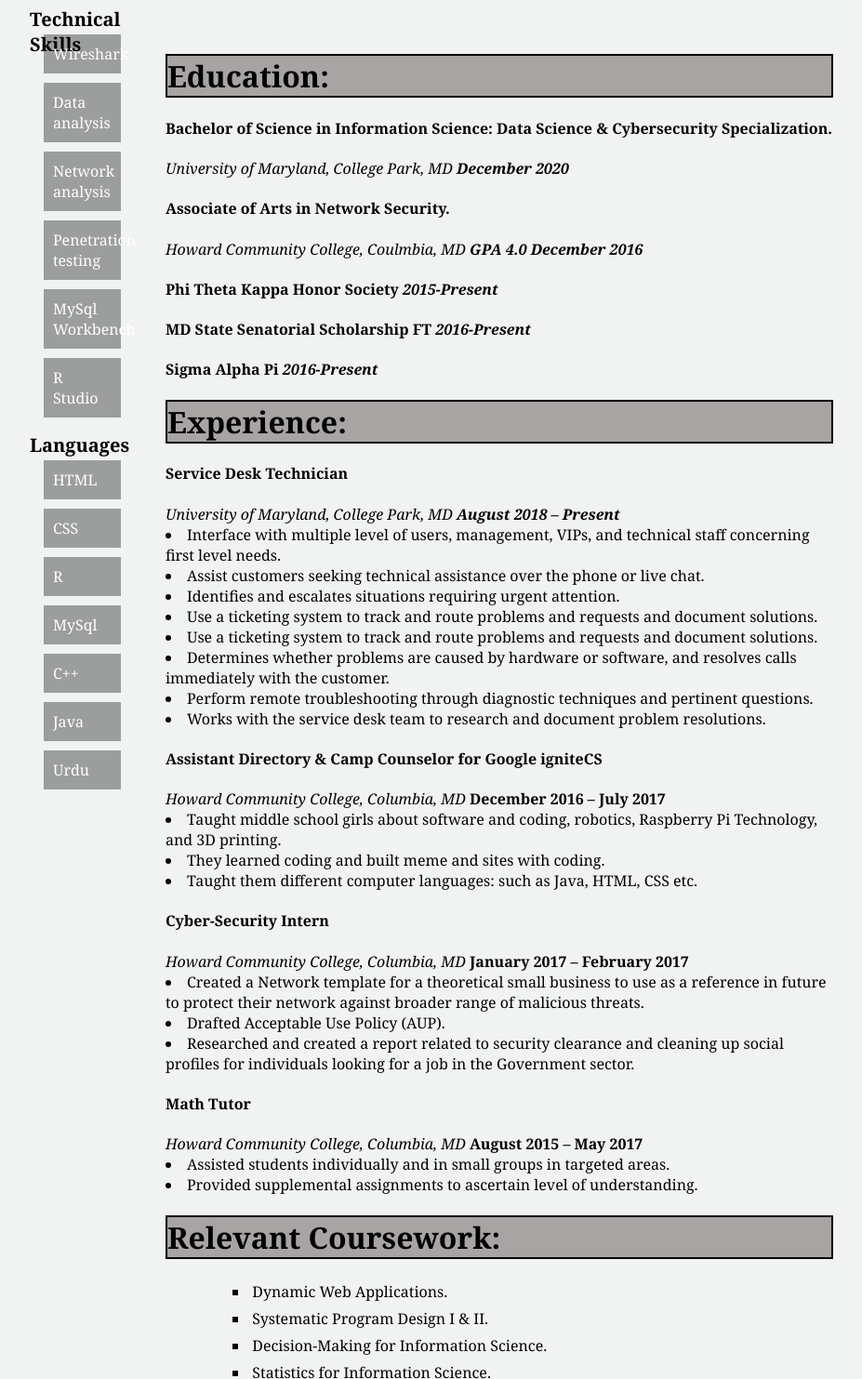
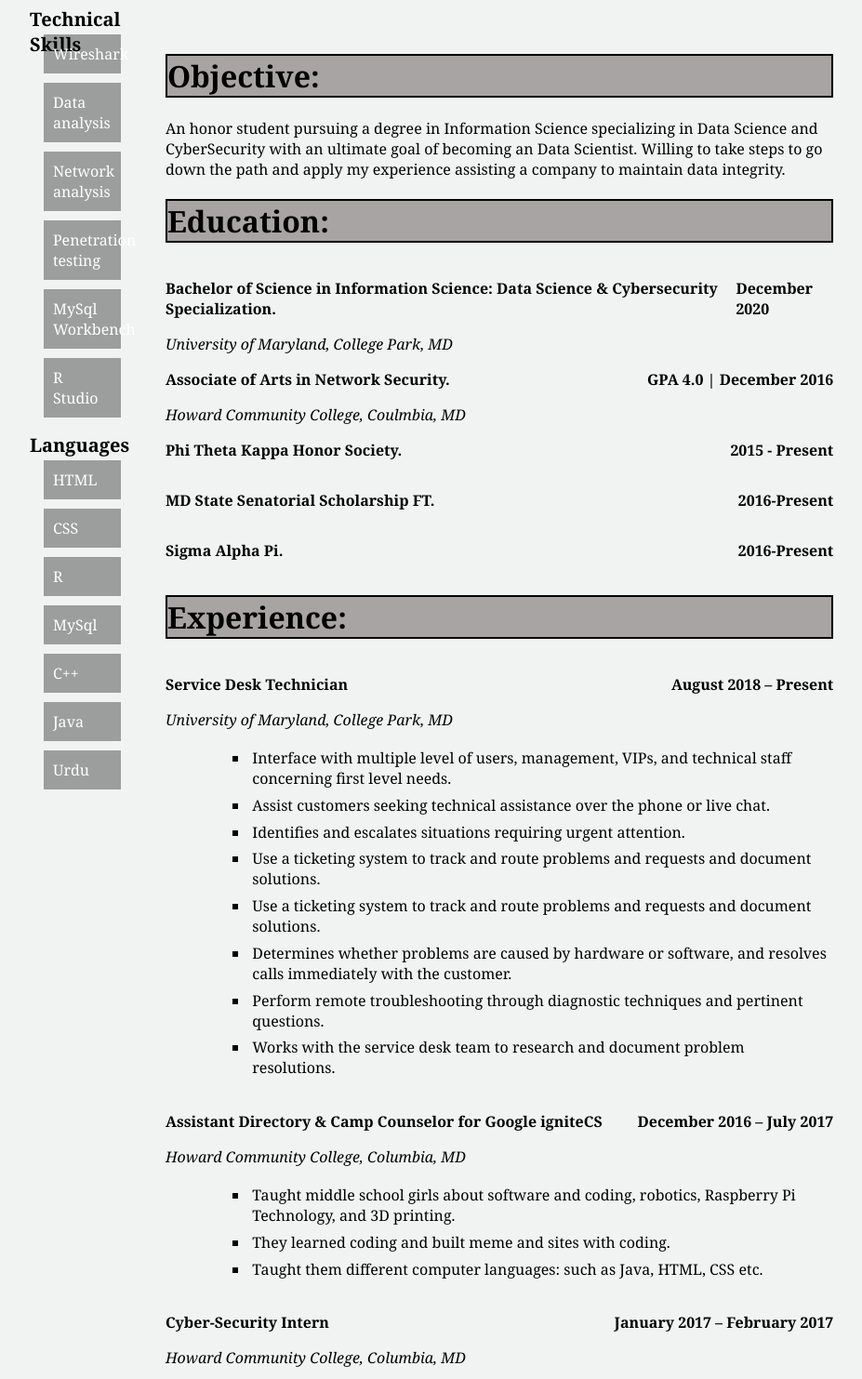
Before and after one commit to razaayesha336/INST377, a plain HTML site: page index.html in a window 1280 px wide. Shown: the part 209-1692 px from the top of the page at 93% size, without its empty margins (19-946 px from the left). Drawn offline with Linux system fonts and the light colour scheme.

Commit message:
Update index.html

```diff
--- a/index.html
+++ b/index.html
@@ -48,36 +48,49 @@
         </div>
       </div>
           <div class="main-headings-content">
+              <h1>Objective:</h1>
+              <div class="objective">
+                  <div class="obj-statement">
+                      <p>An honor student pursuing a degree in Information Science
+                          specializing in Data Science and CyberSecurity with an
+                           ultimate goal of becoming an Data Scientist. Willing to take
+                           steps to go down the path and apply my experience assisting a
+                            company to maintain data integrity.</p></div>
+              </div>
 
               <div class="education">
+            <header>
               <h1>Education:</h1>
-              <h4> Bachelor of Science in Information Science:
-               Data Science & Cybersecurity Specialization.</h4>
-               <i>University of Maryland, College Park, MD
-                  <span><strong>December 2020</strong></span></i>
+              <div class="degree"><p>Bachelor of Science in Information Science:
+                    Data Science & Cybersecurity Specialization.</p>
+                    <p>December 2020</p></div>
+               <div><i>University of Maryland, College Park, MD</i></div>
 
-              <h4>Associate of Arts in Network Security.</h4>
-              <i>Howard Community College, Coulmbia, MD
-              <span1><strong>GPA 4.0 December 2016</strong></span1></i>
+
+               <div class="degree"><p>Associate of Arts in Network Security.</p>
+                <p>GPA 4.0 | December 2016</p></div>
+              <div><i>Howard Community College, Coulmbia, MD</i></div>
+              </header>
             </div>
 
               <div class="rewards">
-                <h4>Phi Theta Kappa Honor Society
-                <i><span>2015-Present</span></i></h4>
-                <h4>MD State Senatorial Scholarship FT
-                    <i><span1>2016-Present</span1></i></h4>
-                <h4>Sigma Alpha Pi
-                    <i><span2>2016-Present</span2></i></h4>
+          <div class="reward"><p>Phi Theta Kappa Honor Society.</p>
+                <p>2015 - Present</p></div>
+
+                <div class="reward"><p>MD State Senatorial Scholarship FT.</p>
+                    <p>2016-Present</p></div>
+                    <div class="reward"><p>Sigma Alpha Pi.</p>
+                    <p>2016-Present</p></div>
+
               </div>
 
               <div class="experience">
                 <header>
                   <h1>Experience:</h1>
-              <h4>Service Desk Technician </h4>
-                  <i>University of Maryland, College Park, MD
-                  <span><strong> August 2018 – Present </strong></span></i></span>
-                  <span>
-                  <ul1>
+                  <div class="job-title"><p>Service Desk Technician</p>
+                    <p>August 2018 – Present</p></div>
+                  <div><i>University of Maryland, College Park, MD</i></div>
+                  <ul>
                       <li>Interface with multiple level of users, management, VIPs,
                           and technical staff concerning first level needs.</li>
                       <li>Assist customers seeking technical assistance over the phone
@@ -93,47 +106,39 @@
                           and pertinent questions.</li>
                       <li>Works with the service desk team to research and document problem
                           resolutions.</li>
-                  </ul1>
-                </span>
+                  </ul>
 
-                <h4> Assistant Directory & Camp Counselor for Google igniteCS</h4>
-                <i>Howard Community College, Columbia, MD</i>
-                <span><strong>December 2016 – July 2017</strong></span></i></span>
-                <span>
-                    <ul1>
+                <div class="job-title"><p>Assistant Directory & Camp Counselor for Google igniteCS</p>
+                    <p>December 2016 – July 2017</p></div>
+                    <div><i>Howard Community College, Columbia, MD</i></div>
+                    <ul>
                         <li>Taught middle school girls about software and coding, robotics, Raspberry Pi
                             Technology, and 3D printing.</li>
                         <li>They learned coding and built meme and sites with coding.</li>
                         <li>Taught them different computer languages: such as Java, HTML, CSS etc.</li>
-                    </ul1>
-                  </span>
+                    </ul>
 
-                  <h4> Cyber-Security Intern</h4>
-                  <i>Howard Community College, Columbia, MD</i>
-                  <span><strong>January 2017 – February 2017</strong></span></i></span>
-                  <span>
-                      <ul1>
+                  <div class="job-title"><p>Cyber-Security Intern</p>
+                    <p>January 2017 – February 2017</p></div>
+                    <div><i>Howard Community College, Columbia, MD</i></div>
+                      <ul>
                           <li>Created a Network template for a theoretical small business to use as a reference in future
                               to protect their network against broader range of malicious threats.</li>
                           <li>Drafted Acceptable Use Policy (AUP).</li>
                           <li>Researched and created a report related to security clearance and cleaning up social
                               profiles for individuals looking for a job in the Government sector.</li>
-                      </ul1>
-                    </span>
+                      </ul>
 
-                    <h4> Math Tutor</h4>
-                  <i>Howard Community College, Columbia, MD</i>
-                  <span><strong>August 2015 – May 2017</strong></span></i></span>
-                  <span>
-                      <ul1>
+                    <div class="job-title"><p>Math Tutor</p><p>August 2015 – May 2017</p></div>
+                        <div><i>Howard Community College, Columbia, MD</i></div>
+                      <ul>
                           <li>Assisted students individually and in small groups in targeted areas.</li>
                           <li>Provided supplemental assignments to ascertain level of understanding.</li>
-                      </ul1>
-                    </span>
-                  </header>
-              </div>
-
+                      </ul>
+                    </header>
+                    </div>
               <div class="relevant-coursework">
+                  <header>
                   <h1>Relevant Coursework:</h1>
                   <ul>
                       <li>Dynamic Web Applications.</li>
@@ -145,18 +150,13 @@
                       <li>Network Security Systems.</li>
                       <li>Ethical Hacking and Cyber Defense.</li>
                   </ul>
+                </header>
+                </div>
                   <a target="_blank" href="umd.jpg">
                       <img src="umd.jpg" alt="umd">
                     </a>
+
               </div>
-            </div>
-          </div>
-
-
-
-
-
-
 
 </body>
 </html>
```
